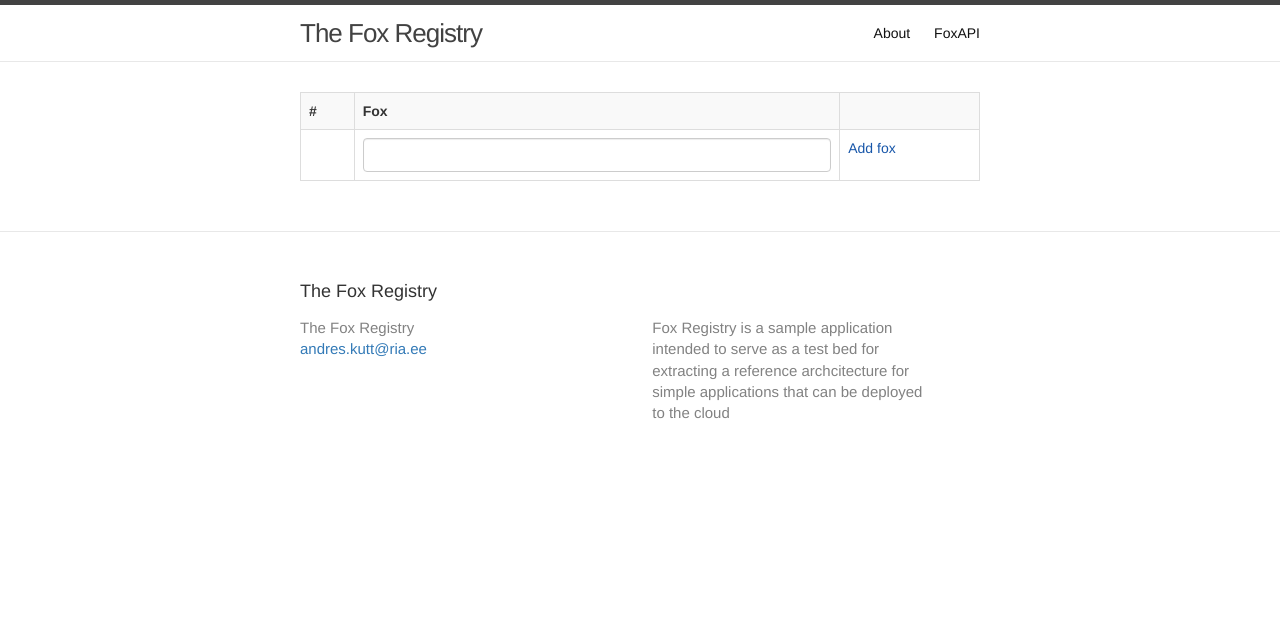
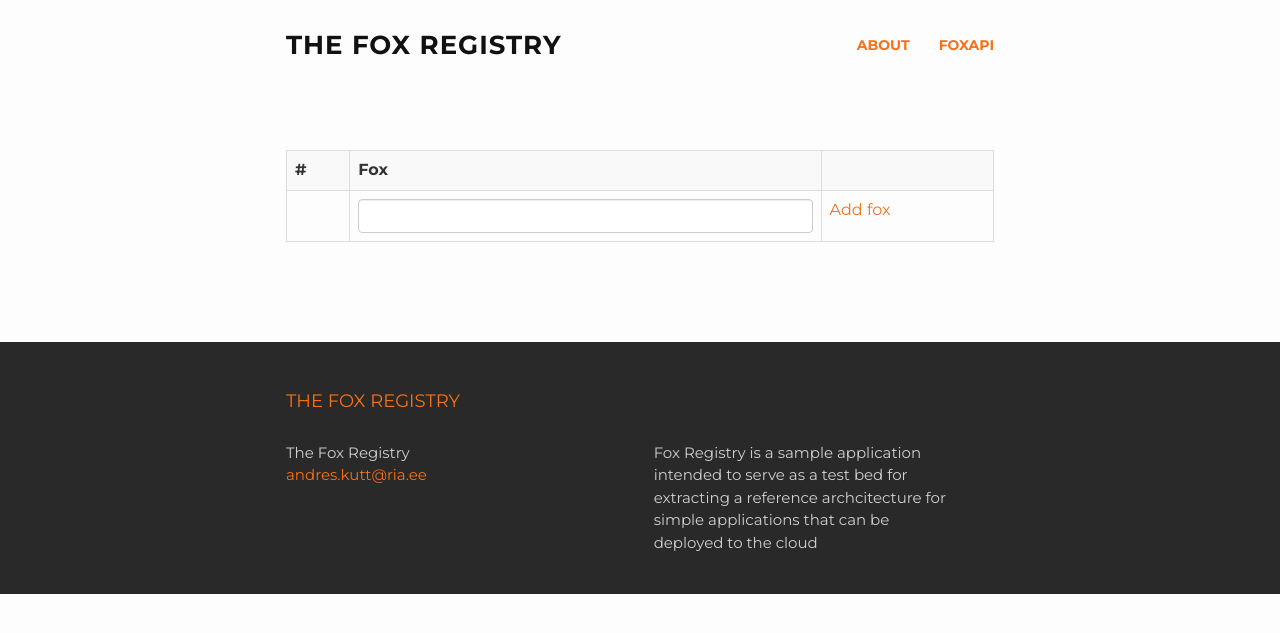
Before and after one commit to e-gov/fox, a Jekyll site: the page built from static/index.html, in a window 1280 px wide. Shown: the top 633 px of the page. Built offline with Jekyll 4.4.1, drawn with Linux system fonts in a browser that asks for light colours.

Commit message:
Changed the heater and footer a bit

```diff
--- a/static/_sass/_base.scss
+++ b/static/_sass/_base.scss
@@ -16,7 +16,7 @@ dl, dd, ol, ul, figure {
 body {
     font: $base-font-weight #{$base-font-size}/#{$base-line-height} $base-font-family;
     color: $text-color;
-    background-color: $background-color;
+    background-color: $background-color !important;
     -webkit-text-size-adjust: 100%;
     -webkit-font-feature-settings: "kern" 1;
     -moz-font-feature-settings: "kern" 1;
@@ -91,15 +91,14 @@ h1, h2, h3, h4, h5, h6 {
  * Links
  */
 a {
-    color: $brand-color;
+    color: $brand-color !important;
     text-decoration: none;
 
     &:visited {
-        color: darken($brand-color, 15%);
+        color: $brand-color;
     }
 
     &:hover {
-        color: $text-color;
         text-decoration: underline;
     }
 }
@@ -156,8 +155,7 @@ pre {
  * Wrapper
  */
 .wrapper {
-    max-width: -webkit-calc(#{$content-width} - (#{$spacing-unit} * 2));
-    max-width:         calc(#{$content-width} - (#{$spacing-unit} * 2));
+    max-width: 60%;
     margin-right: auto;
     margin-left: auto;
     padding-right: $spacing-unit;
@@ -165,8 +163,7 @@ pre {
     @extend %clearfix;
 
     @include media-query($on-laptop) {
-        max-width: -webkit-calc(#{$content-width} - (#{$spacing-unit}));
-        max-width:         calc(#{$content-width} - (#{$spacing-unit}));
+        max-width: 100%;
         padding-right: $spacing-unit / 2;
         padding-left: $spacing-unit / 2;
     }
--- a/static/_sass/_layout.scss
+++ b/static/_sass/_layout.scss
@@ -2,9 +2,7 @@
  * Site header
  */
 .site-header {
-    border-top: 5px solid $grey-color-dark;
-    border-bottom: 1px solid $grey-color-light;
-    min-height: 56px;
+    min-height: 120px;
 
     // Positioning context for the mobile navigation icon
     position: relative;
@@ -12,33 +10,47 @@
 
 .site-title {
     font-size: 26px;
-    font-weight: 300;
-    line-height: 56px;
-    letter-spacing: -1px;
+    font-weight: 700;
+    line-height: 90px;
+    letter-spacing: 1px;
     margin-bottom: 0;
     float: left;
+    text-transform: uppercase;
 
     &,
     &:visited {
-        color: $grey-color-dark;
+        color: $text-color !important;
+    }
+
+    &:hover {
+        text-decoration: none;
     }
 }
 
 .site-nav {
     float: right;
-    line-height: 56px;
+    line-height: 90px;
 
     .menu-icon {
         display: none;
     }
 
     .page-link {
-        color: $text-color;
+        color: $brand-color;
         line-height: $base-line-height;
+        text-transform: uppercase;
+        font-weight: 700;
+        font-size: $small-font-size;
+        text-decoration: none;
+        transition: color 100ms linear;
+
+        &:hover {
+            color: $text-color !important;
+        }
 
         // Gaps between nav items, but not on the last one
         &:not(:last-child) {
-            margin-right: 20px;
+            margin-right: 25px;
         }
     }
 
@@ -98,13 +110,17 @@
  * Site footer
  */
 .site-footer {
-    border-top: 1px solid $grey-color-light;
+    width: 100%;
     padding: $spacing-unit 0;
+    background-color: $grey-color-dark;
+    margin-top: 50px;
 }
 
 .footer-heading {
     font-size: 18px;
-    margin-bottom: $spacing-unit / 2;
+    margin-bottom: $spacing-unit;
+    color: $brand-color;
+    text-transform: uppercase;
 }
 
 .contact-list,
@@ -115,14 +131,13 @@
 
 .footer-col-wrapper {
     font-size: 15px;
-    color: $grey-color;
+    color: $grey-color-light;
     margin-left: -$spacing-unit / 2;
     @extend %clearfix;
 }
 
 .footer-col {
     float: left;
-    margin-bottom: $spacing-unit / 2;
     padding-left: $spacing-unit / 2;
 }
 
--- a/static/css/main.scss
+++ b/static/css/main.scss
@@ -3,10 +3,12 @@
 ---
 @charset "utf-8";
 
+@import url(https://fonts.googleapis.com/css?family=Montserrat:400,700);
+
 
 
 // Our variables
-$base-font-family: "Helvetica Neue", Helvetica, Arial, sans-serif;
+$base-font-family: "Montserrat", "Helvetica Neue", Helvetica, Arial, sans-serif !important;
 $base-font-size:   16px;
 $base-font-weight: 400;
 $small-font-size:  $base-font-size * 0.875;
@@ -16,11 +18,11 @@ $spacing-unit:     30px;
 
 $text-color:       #111;
 $background-color: #fdfdfd;
-$brand-color:      #2a7ae2;
+$brand-color:      #F87117;
 
 $grey-color:       #828282;
-$grey-color-light: lighten($grey-color, 40%);
-$grey-color-dark:  darken($grey-color, 25%);
+$grey-color-light: lighten($grey-color, 30%);
+$grey-color-dark:  darken($grey-color, 35%);
 
 // Width of the content area
 $content-width:    800px;
```
